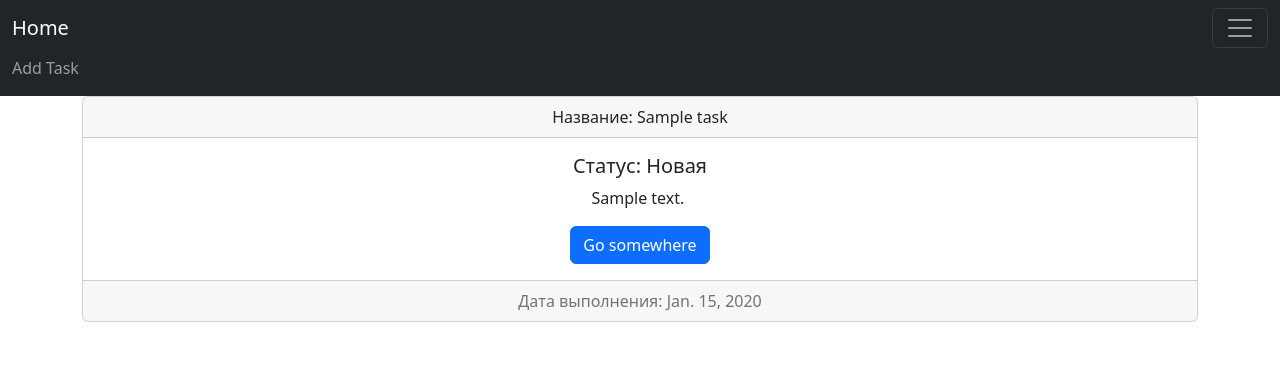
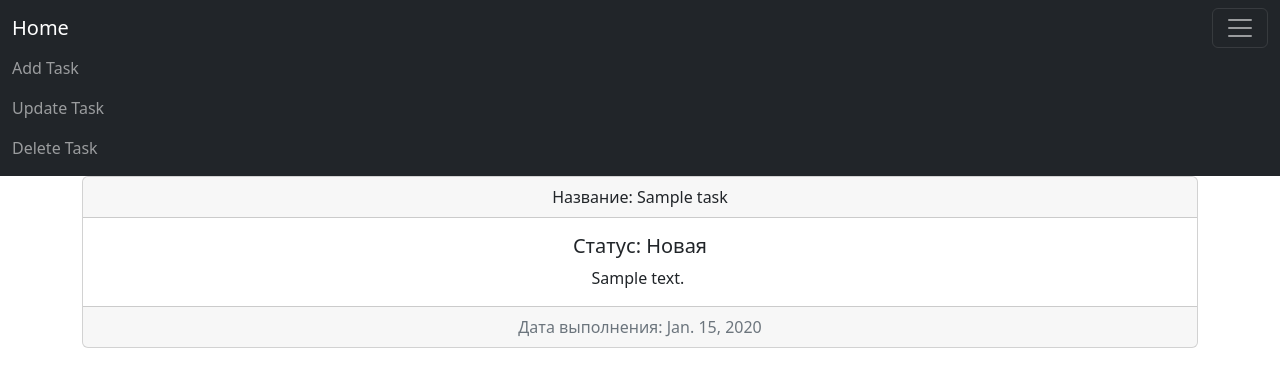
Before and after one commit to 78kuba00/homework_, a Django app: page /task/1/ in a window 1280 px wide, after a click that opens the changed part. Shown: the top 387 px of the page. Run offline with Django 4.2, Linux system fonts and the light colour scheme; tables that the repository leaves empty hold one stand-in row (values such as "Sample post"); parts of the project's set-up code (start-up, migrations or seed data) failed here and were passed over.

Commit message:
in views.py added two def's (update, delete), path was added in urls and some minor changes in templates

```diff
--- a/todo_list/urls.py
+++ b/todo_list/urls.py
@@ -15,12 +15,13 @@ Including another URLconf
 """
 from django.contrib import admin
 from django.urls import path
-from webapp.views import index_view, create_task, task_view
+from webapp.views import index_view, create_task, task_view, task_update_view, task_delete_view
 
 urlpatterns = [
     path('admin/', admin.site.urls),
     path('task/', index_view, name='index'),
     path('task/add/', create_task, name='task_add'),
     path('task/<int:pk>/', task_view, name='task_view'),
-    # path('task/remove/', remove, name='task_remove')
+    path('task/<int:pk>/update', task_update_view, name='task_update'),
+    path('task/<int:pk>/delete', task_delete_view, name='task_delete')
 ]
--- a/webapp/templates/task_view.html
+++ b/webapp/templates/task_view.html
@@ -2,6 +2,12 @@
 {% block nav %}
     <li class="nav-item">
           <a class="nav-link" aria-current="page" href="{% url 'task_add' %}">Add Task</a>
+        </li>
+    <li class="nav-item">
+          <a class="nav-link" aria-current="page" href="{% url 'task_update' task.pk %}">Update Task</a>
+        </li>
+    <li class="nav-item">
+          <a class="nav-link" aria-current="page" href="{% url 'task_delete' task.pk %}">Delete Task</a>
         </li>
 {% endblock %}
 {% block content %}
@@ -12,7 +18,7 @@
           <div class="card-body">
             <h5 class="card-title">Статус: {{ task.get_status_display }}</h5>
             <p class="card-text" style="white-space: pre-wrap">{{ task.details }} </p>
-            <a href="#" class="btn btn-primary">Go somewhere</a>
+{#            <a href="#" class="btn btn-primary">Go somewhere</a>#}
           </div>
           <div class="card-footer text-muted">
             Дата выполнения: {{ task.deadline }}
--- a/webapp/views.py
+++ b/webapp/views.py
@@ -51,3 +51,22 @@ def task_view(request, pk):
 #     task = Task.objects.get(pk=pk)
 #     task.delete()
 #     return redirect('index', pk=task.pk)
+
+def task_update_view(request, pk):
+    task = get_object_or_404(Task, pk=pk)
+    if request.method == "GET":
+        return render(request, 'task_update.html', {'task': task})
+    elif request.method == "POST":
+        task.title = request.POST.get('title')
+        task.status = request.POST.get('status')
+        task.details = request.POST.get('details')
+        task.deadline = request.POST.get('deadline')
+        if not task.deadline:
+            task.deadline = None
+        task.save()
+        return redirect('task_view', pk=task.pk)
+
+def task_delete_view(request, pk):
+    task = get_object_or_404(Task, pk=pk)
+    task.delete()
+    return redirect('index')
```
Also changed, not shown: webapp/templates/task_update.html (added, +24 -0 lines).
